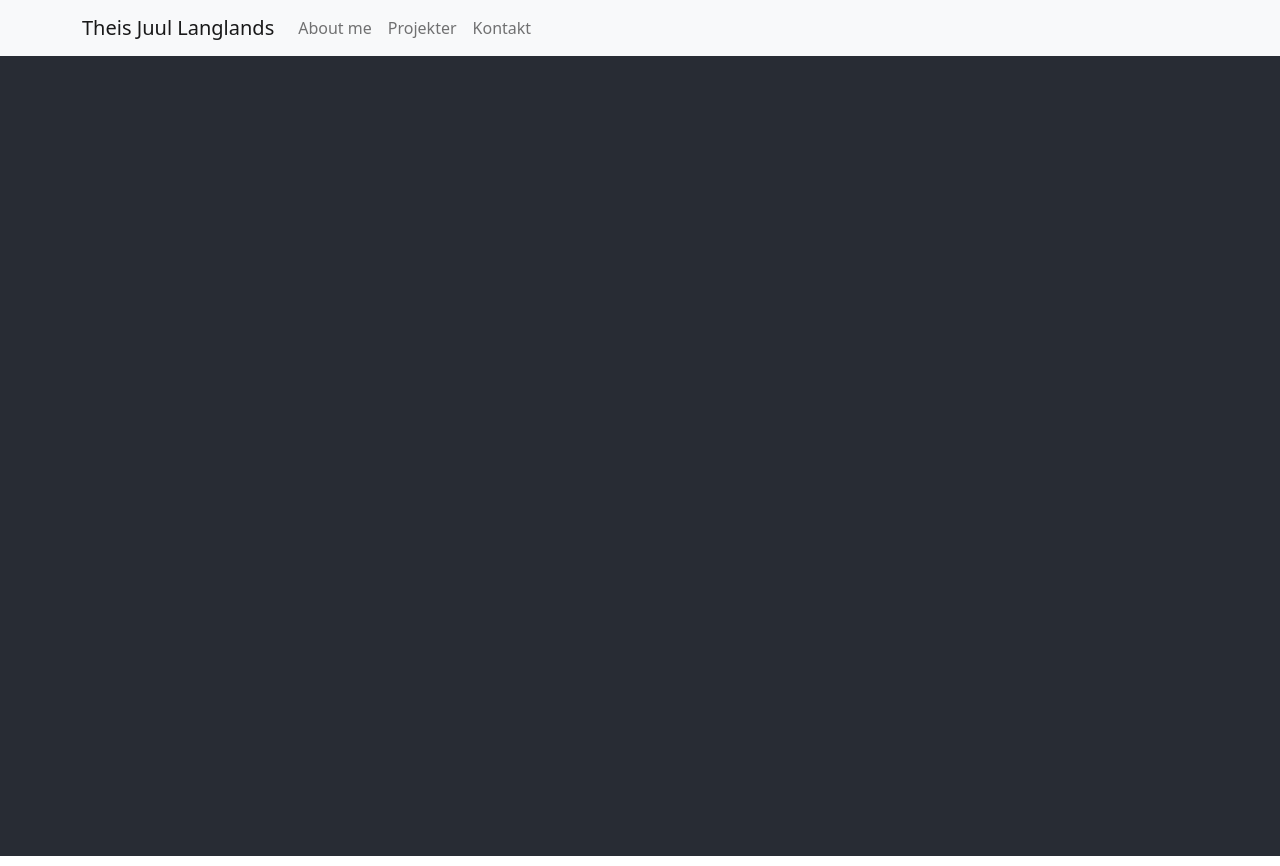
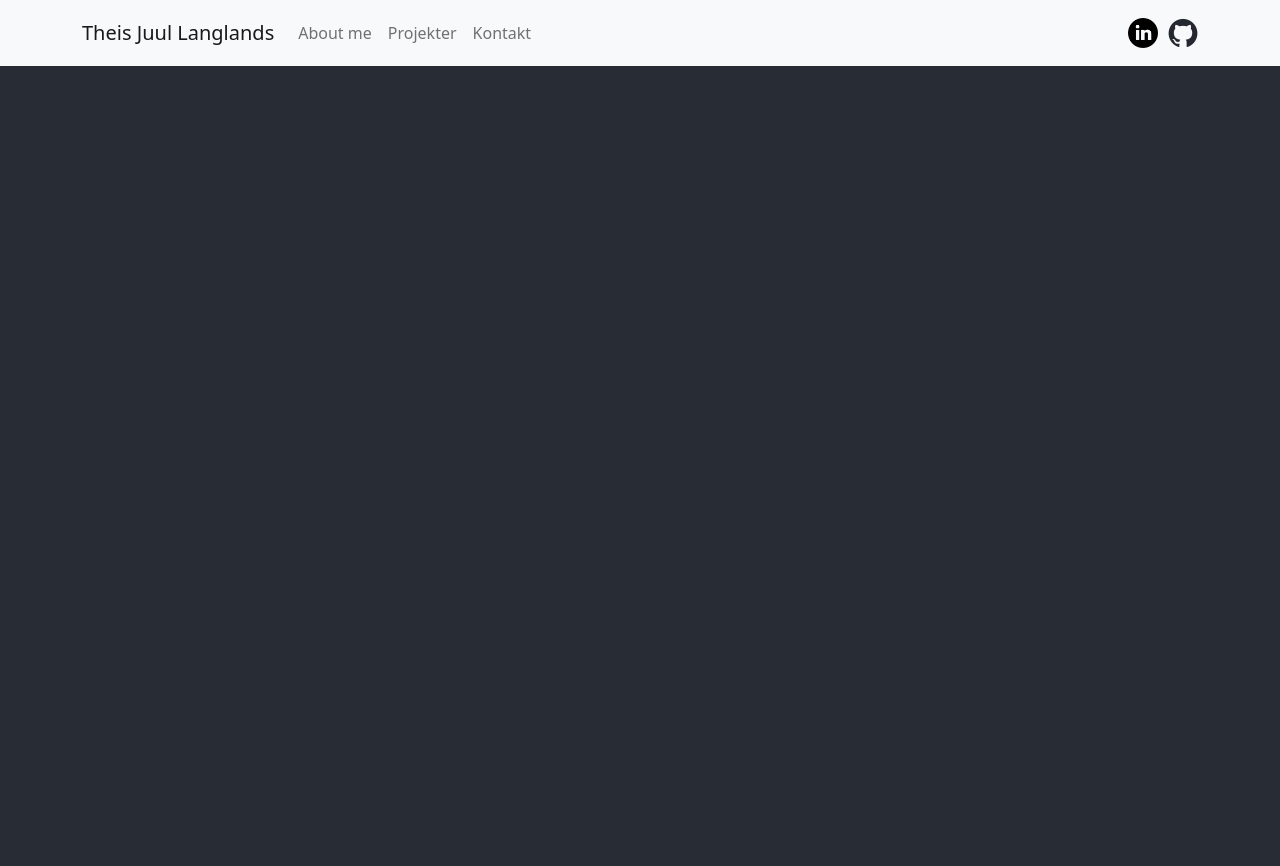
Before and after one commit to theislanglands/Portefolio, a React (Create React App) app: page / in a window 1280 px wide. Built offline with nearby package versions, Linux system fonts and the light colour scheme.

Commit message:
added links to navigation

```diff
--- /dev/null
+++ b/src/components/navbar/NavigationComponent.css
@@ -0,0 +1,3 @@
+.links {
+    margin: 10px;
+  }
--- a/src/components/navbar/NavigationComponent.js
+++ b/src/components/navbar/NavigationComponent.js
@@ -1,6 +1,9 @@
 import Container from 'react-bootstrap/Container';
 import Nav from 'react-bootstrap/Nav';
 import Navbar from 'react-bootstrap/Navbar';
+import './NavigationComponent.css';
+import linkedIn from '../../assets/in_black.png';
+import github from '../../assets/github-mark.png';
 
 function NavigationComponent() {
   return (
@@ -14,6 +17,14 @@ function NavigationComponent() {
             <Nav.Link href="#projects">Projekter</Nav.Link>
             <Nav.Link href="#contact">Kontakt</Nav.Link>
           </Nav>
+          <div>
+          <a href="#linkedin" target="_blank">
+            <img className="links" src={linkedIn} alt='LinkedIn' width="30" height="30"/>
+          </a>
+          <a href="#github" target="_blank">
+            <img src={github} alt='LinkedIn' width="30" height="30"/>
+          </a>
+          </div>
         </Navbar.Collapse>
       </Container>
     </Navbar>
```
Also changed, not shown: src/assets/github-mark.png (added), src/assets/in_black.png (added).
